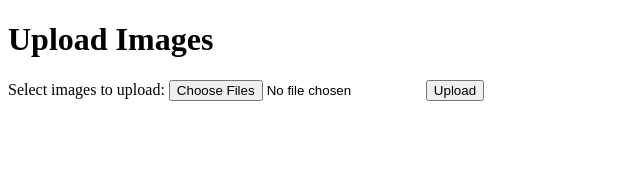
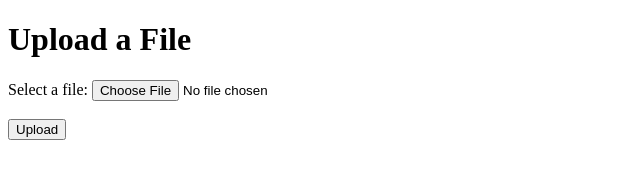
Before and after one commit to amanthakur2386/amanthakur2386.github.io, a plain HTML site: page index.html in a window 1280 px wide. Shown: the whole page, without its empty margins (0-640 px from the left). Drawn offline with Linux system fonts and the light colour scheme.

Commit message:
Update index.html

```diff
--- a/index.html
+++ b/index.html
@@ -3,13 +3,11 @@
 <head>
     <meta charset="UTF-8">
     <meta name="viewport" content="width=device-width, initial-scale=1.0">
-    <title>Image Upload</title>
-</head>
-<body>
-    <h1>Upload Images</h1>
-    <form action="upload.php" method="post" enctype="multipart/form-data">
-        <label for="file">Select images to upload:</label>
-        <input type="file" name="files[]" id="file" multiple accept="image/*">
+    <title>Simple File Upload</title>
+</head>                                                          <body>
+    <h1>Upload a File</h1>                                           <form action="upload.php" method="post" enctype="multipart/form-data">
+        <label for="file">Select a file:</label>                         <input type="file" name="file" id="file" required>
+        <br><br>
         <button type="submit">Upload</button>
     </form>
 </body>
```
